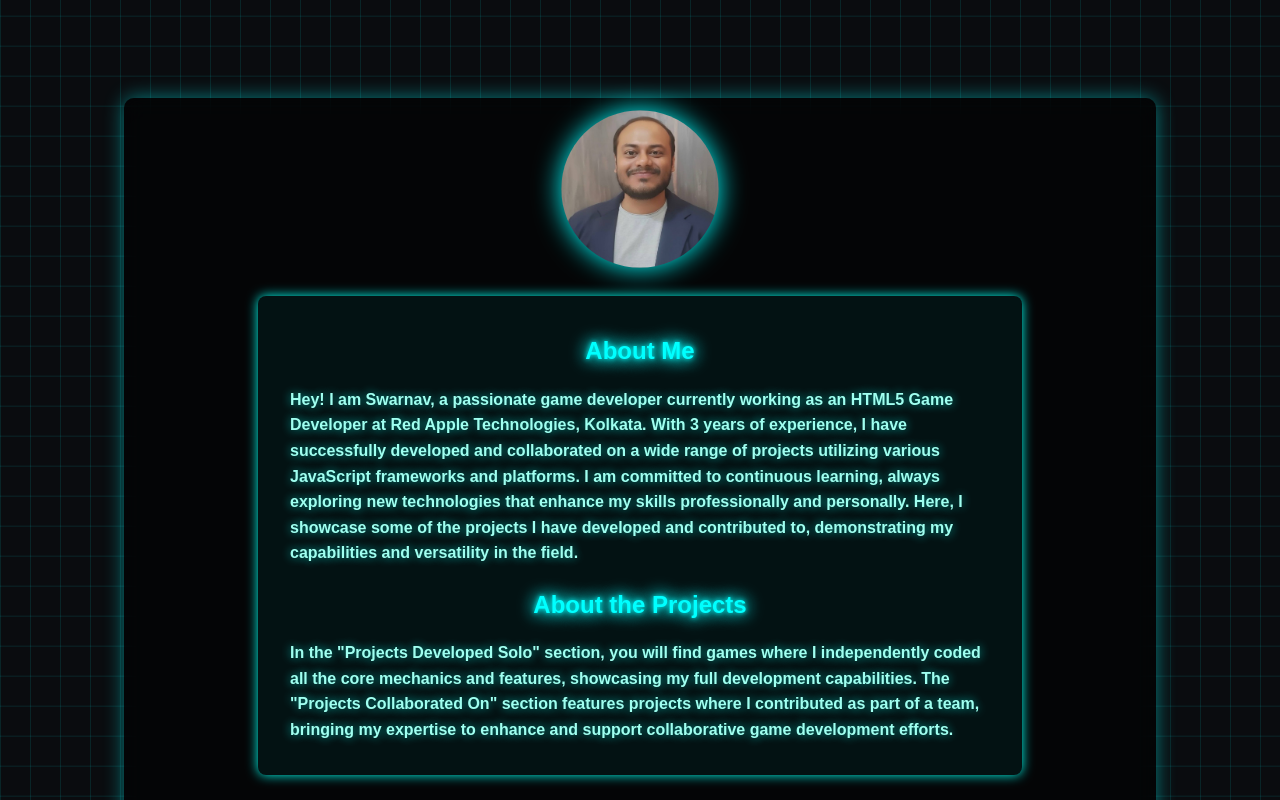
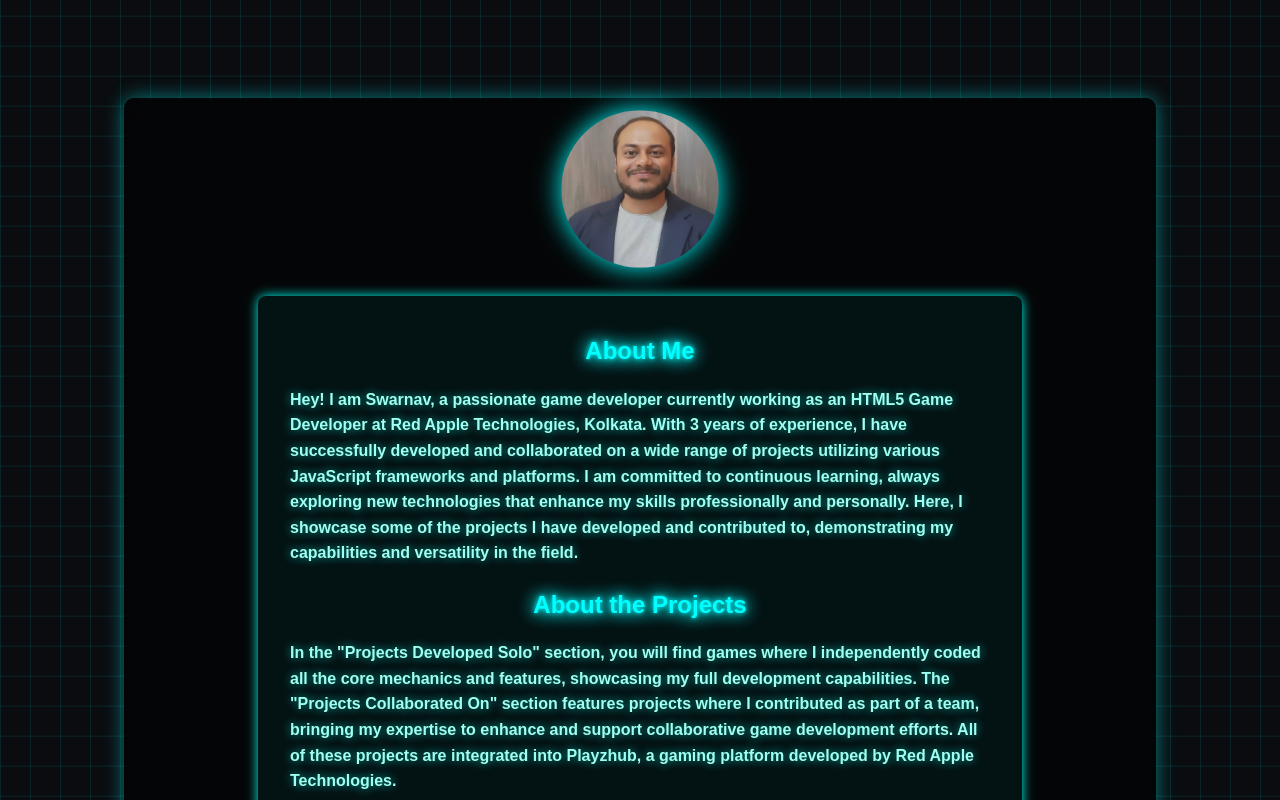
Before and after one commit to pixiswarnav/Portfolio, a plain HTML site: page index.html in a window 1280 px wide. Shown: the top 800 px of the page. Drawn offline with Linux system fonts and the light colour scheme.

Commit message:
Add files via upload

```diff
--- a/index.html
+++ b/index.html
@@ -173,7 +173,7 @@
       border-radius: 50%;
       background: #444;
       display: block;
-      background-image: url('/assets/images/pfp.jpg');
+      background-image: url('./assets/images/pfp.jpg');
       background-position: top;
       background-size: cover;
       box-shadow: 0 0 15px #0ff;
@@ -378,7 +378,8 @@
         In the "Projects Developed Solo" section, you will find games where I independently coded all the core mechanics
         and features, showcasing my full development capabilities. The "Projects Collaborated On" section features
         projects where I contributed as part of a team, bringing my expertise to enhance and support collaborative game
-        development efforts.
+        development efforts. All of these projects are integrated into Playzhub, a gaming platform developed by Red
+        Apple Technologies.
       </p>
     </section>
     <section class="project-section">
@@ -406,79 +407,79 @@
     const projectsSolo = [
       {
         title: ['Cake Sort', '(PhaserJS)'].join('<br>'),
-        img: '/assets/images/thumbnails/Cake-Sort.png',
+        img: './assets/images/thumbnails/Cake-Sort.png',
         url: 'https://www.playzhub.com/game/Cake-Sort'
       },
       {
         title: ['Word Search', '(PhaserJS)'].join('<br>'),
-        img: '/assets/images/thumbnails/WordSearch.png',
+        img: './assets/images/thumbnails/WordSearch.png',
         url: 'https://www.playzhub.com/game/Word-Search'
       },
       {
         title: ['Snakes & Ladders', '(PhaserJS)'].join('<br>'),
-        img: '/assets/images/thumbnails/Snake-&-Ladder.png',
+        img: './assets/images/thumbnails/Snake-&-Ladder.png',
         url: 'https://www.playzhub.com/game/Snake-and-Ladder'
       },
       {
         title: ['Super Bird', '(Construct 3)'].join('<br>'),
-        img: '/assets/images/thumbnails/SuperBird.png',
+        img: './assets/images/thumbnails/SuperBird.png',
         url: 'https://www.playzhub.com/game/Super-Bird'
       },
       {
         title: ['Super Monkey', '(PhaserJS)'].join('<br>'),
-        img: '/assets/images/thumbnails/SuperMonkey.png',
+        img: './assets/images/thumbnails/SuperMonkey.png',
         url: 'https://example.com/project-word-search'
       },
     ];
     const projectsCollab = [
       {
         title: ['Beasty Attack', '(Construct 3)'].join('<br>'),
-        img: '/assets/images/thumbnails/Beasty-Attack.png',
+        img: './assets/images/thumbnails/Beasty-Attack.png',
         url: 'https://www.playzhub.com/game/Beasty-Attack'
       },
       {
         title: ['Candies Stripes', '(Construct 3)'].join('<br>'),
-        img: '/assets/images/thumbnails/Candies-Stripes.png',
+        img: './assets/images/thumbnails/Candies-Stripes.png',
         url: 'https://www.playzhub.com/game/Candies-Stripes'
       },
       {
         title: ['Cosmic Redeemer', '(Construct 3)'].join('<br>'),
-        img: '/assets/images/thumbnails/Cosmic-Redeemer.png',
+        img: './assets/images/thumbnails/Cosmic-Redeemer.png',
         url: 'https://www.playzhub.com/game/Cosmic-Redeemer'
       },
       {
         title: ['Cruiser Buzz', '(Construct 3)'].join('<br>'),
-        img: '/assets/images/thumbnails/Cruiser-Buzz.png',
+        img: './assets/images/thumbnails/Cruiser-Buzz.png',
         url: 'https://www.playzhub.com/game/Cruise-Buzz'
       },
       {
         title: ['Flappy Shapes', '(Construct 3)'].join('<br>'),
-        img: '/assets/images/thumbnails/Flappy-Shapes.png',
+        img: './assets/images/thumbnails/Flappy-Shapes.png',
         url: 'https://www.playzhub.com/game/Flappy-Shapes'
       },
       {
         title: ['Ragey Birds', '(Construct 3)'].join('<br>'),
-        img: '/assets/images/thumbnails/Ragey Birds.png',
+        img: './assets/images/thumbnails/Ragey Birds.png',
         url: 'https://www.playzhub.com/game/Ragey-Birds'
       },
       {
         title: ['Smashy Pet Pops', '(Construct 3)'].join('<br>'),
-        img: '/assets/images/thumbnails/Smashy-Pet-Pops.png',
+        img: './assets/images/thumbnails/Smashy-Pet-Pops.png',
         url: 'https://www.playzhub.com/game/Smashy-Pet-Pops'
       },
       {
         title: ['Soccer & Head Pop', '(Construct 3)'].join('<br>'),
-        img: '/assets/images/thumbnails/Soccer-&-Head-Pop.png',
+        img: './assets/images/thumbnails/Soccer-&-Head-Pop.png',
         url: 'https://www.playzhub.com/game/Soccer-Head-Pop'
       },
       {
         title: ['Tacky Tomb Run', '(Construct 3)'].join('<br>'),
-        img: '/assets/images/thumbnails/Tacky-Tomb-Run.png',
+        img: './assets/images/thumbnails/Tacky-Tomb-Run.png',
         url: 'https://www.playzhub.com/game/Tacky-Tomb-Run'
       },
       {
         title: ['Ziggy Miner', '(Construct 3)'].join('<br>'),
-        img: '/assets/images/thumbnails/Ziggy-Miner.png',
+        img: './assets/images/thumbnails/Ziggy-Miner.png',
         url: 'https://www.playzhub.com/game/Ziggy-Miner'
       },
 
```
